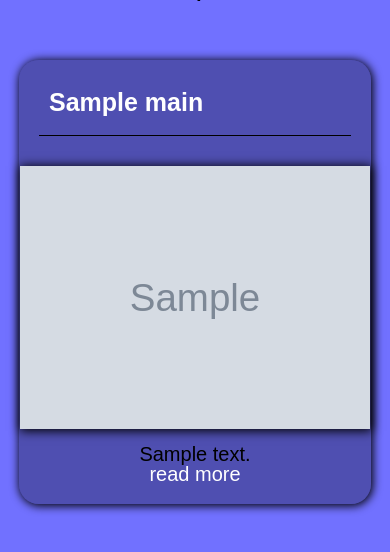
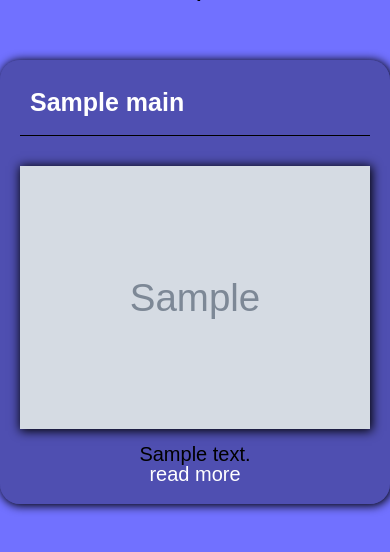
Before and after one commit to islom892005/projectArticle, a Django app: template posts/templates/posts/main_page.html in a window 390 px wide. Shown: the part 100-652 px from the top of the page. Run offline with Django 3.2, Linux system fonts and the light colour scheme; the template is opened without the code that fills it: most values are stand-ins (such as "Sample title", 1, 10 or a date in 2020); grey boxes marked "Sample" are stand-in pictures.

Commit message:
Update styles.css

```diff
--- a/posts/static/posts/css/styles.css
+++ b/posts/static/posts/css/styles.css
@@ -645,11 +645,8 @@ footer .selected {
     color:red;
 }
 
-@media only screen and (max-width: 600px) {
-  .main_content {
-
-    width: 80%;
-
+@media screen and (max-width: 1125px) {
+    .main_content {
+        width: 800px;
+    }
 }
-
-}
```
